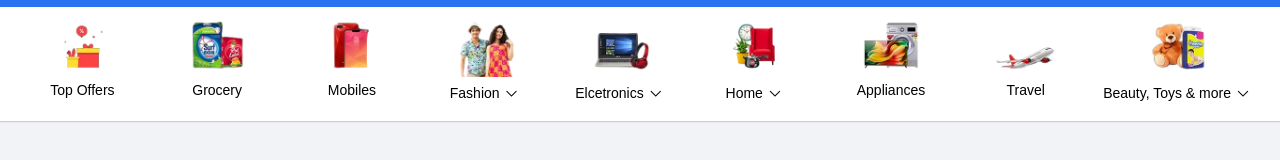
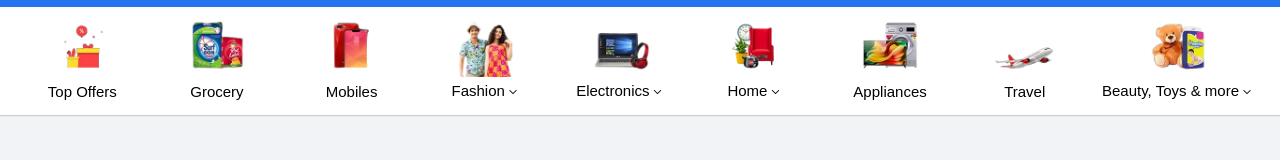
Before and after one commit to Honey0908/HTML-CSS-Practical, a plain HTML site: page index.html in a window 1280 px wide. Shown: the part 52-212 px from the top of the page. Drawn offline with nearby package versions, Linux system fonts and the light colour scheme.

Commit message:
changes added to categories

```diff
--- a/assets/css/categories.css
+++ b/assets/css/categories.css
@@ -27,17 +27,19 @@
     padding: 10px;
     flex-direction: column;
     align-items: center;
+    justify-content: space-between;
   }
   .category-item-name {
     text-align: center;
     margin-block: 5px;
     font-weight: 500;
-    font-size: 14px;
+    font-size: 15px;
     white-space: nowrap;
   }
 
   .category-item-name span {
-    font-weight: 200;
+    font-weight: 300;
+    font-size: 16px
   }
 
   .category-image {
--- a/assets/css/universal.css
+++ b/assets/css/universal.css
@@ -13,6 +13,7 @@
   padding: 0;
   box-sizing: border-box;
   font-family: "calibiri", "Arial", "Georgia";
+  scroll-behavior: smooth;
 }
 
 body {
--- a/index.html
+++ b/index.html
@@ -162,61 +162,61 @@
 
             <div id="category-items">
 
-                <div class="category-item"><img class="category-image" src="/assets/images/categories/Top_Offers.png"
+                <div class="category-item"><img class="category-image" src="./assets/images/categories/Top_Offers.png"
                         alt="Top Offers">
                     <div class="category-item-name">
                         Top Offers
                     </div>
                 </div>
 
-                <div class="category-item"><img class="category-image" src="/assets/images/categories/grocery.png" alt="Grocery">
+                <div class="category-item"><img class="category-image" src="./assets/images/categories/grocery.png" alt="Grocery">
                     <div class="category-item-name">
                         Grocery
                     </div>
                 </div>
 
-                <div class="category-item"><img class="category-image" src="/assets/images/categories/Mobiles.png" alt="Mobiles">
+                <div class="category-item"><img class="category-image" src="./assets/images/categories/Mobiles.png" alt="Mobiles">
                     <div class="category-item-name">
                         Mobiles
                     </div>
                 </div>
 
-                <div class="category-item"><img class="category-image" src="/assets/images/categories/fashion.png" alt="fashion">
+                <div class="category-item"><img class="category-image" src="./assets/images/categories/fashion.png" alt="fashion">
                     <div class="category-item-name">
                         Fashion<span class="material-symbols-outlined nav-icons">expand_more</span>
                     </div>
 
                 </div>
 
-                <div class="category-item"><img class="category-image" src="/assets/images/categories/electronics.png"
+                <div class="category-item"><img class="category-image" src="./assets/images/categories/electronics.png"
                         alt="electronics">
                     <div class="category-item-name">
-                        Elcetronics<span class="material-symbols-outlined nav-icons">expand_more</span>
+                        Electronics<span class="material-symbols-outlined nav-icons">expand_more</span>
                     </div>
 
                 </div>
 
-                <div class="category-item"><img class="category-image" src="/assets/images/categories/Home.png" alt="Home">
+                <div class="category-item"><img class="category-image" src="./assets/images/categories/Home.png" alt="Home">
                     <div class="category-item-name">
                         Home<span class="material-symbols-outlined nav-icons">expand_more</span>
                     </div>
 
                 </div>
 
-                <div class="category-item"><img class="category-image" src="/assets/images/categories/appliances.png"
+                <div class="category-item"><img class="category-image" src="./assets/images/categories/appliances.png"
                         alt="appliances">
                     <div class="category-item-name">
                         Appliances
                     </div>
                 </div>
 
-                <div class="category-item"><img class="category-image" src="/assets/images/categories/travel.png" alt="travel">
+                <div class="category-item"><img class="category-image" src="./assets/images/categories/travel.png" alt="travel">
                     <div class="category-item-name">
                         Travel
                     </div>
                 </div>
 
-                <div class="category-item"><img class="category-image" src="/assets/images/categories/Beauty__Toys_and_more.png"
+                <div class="category-item"><img class="category-image" src="./assets/images/categories/Beauty__Toys_and_more.png"
                         alt="Beauty,Toys and more">
                     <div class="category-item-name">
                         Beauty, Toys & more<span class="material-symbols-outlined nav-icons">expand_more</span>
```
